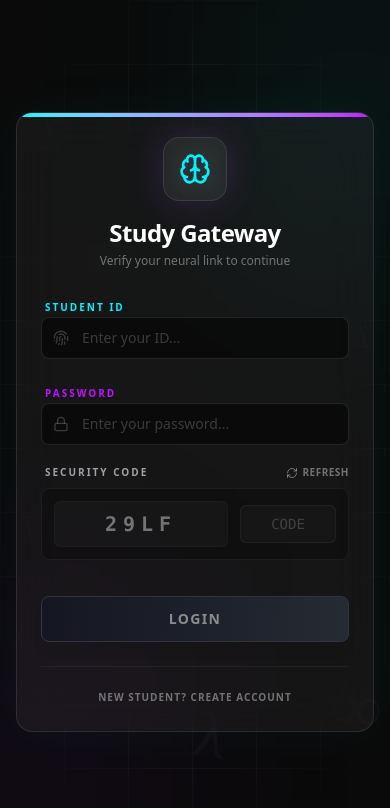
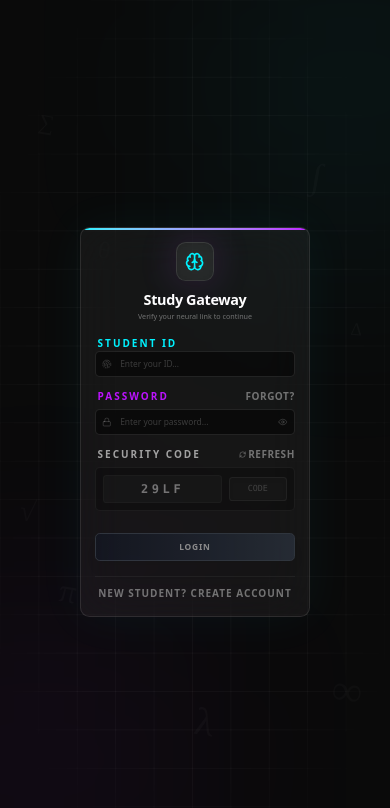
Before and after one commit to farday421-lang/Hsc-26, a React (Vite) app: page / in a window 390 px wide. Shown: the top 808 px of the page. Built offline with nearby package versions, Linux system fonts and the light colour scheme; no server answers; the database is empty.

Commit message:
feat: Add password recovery and mobile font scaling
Implement a password recovery mechanism for the login screen, allowing users to retrieve forgotten passwords using their Student ID.

Additionally, introduce responsive font scaling for smaller screens to improve the mobile user experience.

```diff
--- a/src/components/Login.tsx
+++ b/src/components/Login.tsx
@@ -1,6 +1,6 @@
 import React, { useState, useEffect } from 'react';
 import { motion, AnimatePresence } from 'motion/react';
-import { Brain, Fingerprint, Lock, CheckCircle2, Loader2, RefreshCw } from 'lucide-react';
+import { Brain, Fingerprint, Lock, CheckCircle2, Loader2, RefreshCw, Eye, EyeOff } from 'lucide-react';
 import { cn } from '../lib/utils';
 import { playSuccessSound } from '../lib/sounds';
 
@@ -28,6 +28,9 @@ export const Login: React.FC<SlideToLoginProps> = ({ onLogin, onCreateAccount })
   const [answer, setAnswer] = useState('');
   const [isUnlocked, setIsUnlocked] = useState(false);
   const [isLoading, setIsLoading] = useState(false);
+  const [showPassword, setShowPassword] = useState(false);
+  const [isRecovering, setIsRecovering] = useState(false);
+  const [recoveryId, setRecoveryId] = useState('');
 
   useEffect(() => {
     generateCaptcha();
@@ -41,6 +44,23 @@ export const Login: React.FC<SlideToLoginProps> = ({ onLogin, onCreateAccount })
     }
     setCaptcha(result);
     setAnswer('');
+  };
+
+  const handleRecoverPassword = (e: React.FormEvent) => {
+    e.preventDefault();
+    if (!recoveryId.trim()) {
+      alert("Please enter your Student ID.");
+      return;
+    }
+    const allData = JSON.parse(localStorage.getItem('hsc_2026_study_hub_data') || '{}');
+    const user = allData[recoveryId.trim()];
+    if (user && user.password) {
+      alert(`Security Check Passed.\n\nYour password is: ${user.password}\n\nPlease keep it safe!`);
+      setIsRecovering(false);
+      setUsername(recoveryId.trim());
+    } else {
+      alert("Account not found on this device.\n\nFor security reasons, passwords can only be recovered from the device you originally used to log in.");
+    }
   };
 
   const handleSubmit = async (e: React.FormEvent) => {
@@ -126,6 +146,41 @@ export const Login: React.FC<SlideToLoginProps> = ({ onLogin, onCreateAccount })
           <p className="text-white/40 text-xs font-medium">Verify your neural link to continue</p>
         </div>
 
+        {isRecovering ? (
+          <form onSubmit={handleRecoverPassword} className="space-y-5">
+            <div className="space-y-2">
+              <label className="text-[10px] font-bold text-neon-blue uppercase tracking-[0.2em] ml-1">
+                Recover Password
+              </label>
+              <div className="relative group">
+                <Fingerprint className="absolute left-3 top-1/2 -translate-y-1/2 w-4 h-4 text-white/20 group-focus-within:text-neon-blue transition-colors" />
+                <input
+                  type="text"
+                  value={recoveryId}
+                  onChange={(e) => setRecoveryId(e.target.value)}
+                  placeholder="Enter your Student ID..."
+                  className="w-full bg-black/50 border border-white/10 rounded-lg pl-10 pr-3 py-2.5 text-sm focus:outline-none focus:border-neon-blue/50 transition-all text-white placeholder:text-white/20 font-medium"
+                />
+              </div>
+            </div>
+            <button
+              type="submit"
+              disabled={!recoveryId.trim()}
+              className="w-full py-3 mt-4 rounded-lg font-bold text-white text-sm tracking-widest uppercase bg-gradient-to-r from-gray-900 to-gray-700 hover:from-black hover:to-gray-800 transition-all shadow-lg border border-gray-600 disabled:opacity-50 disabled:cursor-not-allowed"
+            >
+              Show Password
+            </button>
+            <div className="mt-6 pt-4 border-t border-white/5 text-center">
+              <button
+                type="button"
+                onClick={() => setIsRecovering(false)}
+                className="text-[10px] font-bold text-white/40 hover:text-neon-blue uppercase tracking-widest transition-colors"
+              >
+                Back to Login
+              </button>
+            </div>
+          </form>
+        ) : (
           <form onSubmit={handleSubmit} className="space-y-5">
             {/* Username Input */}
             <div className="space-y-2">
@@ -147,19 +202,38 @@ export const Login: React.FC<SlideToLoginProps> = ({ onLogin, onCreateAccount })
 
             {/* Password Input */}
             <div className="space-y-2">
-            <label className="text-[10px] font-bold text-neon-purple uppercase tracking-[0.2em] ml-1">
+              <div className="flex items-center justify-between ml-1">
+                <label className="text-[10px] font-bold text-neon-purple uppercase tracking-[0.2em]">
                   Password
                 </label>
+                {!isCreating && (
+                  <button
+                    type="button"
+                    onClick={() => setIsRecovering(true)}
+                    className="text-[10px] font-bold text-white/40 hover:text-neon-purple uppercase tracking-wider transition-colors"
+                  >
+                    Forgot?
+                  </button>
+                )}
+              </div>
               <div className="relative group">
                 <Lock className="absolute left-3 top-1/2 -translate-y-1/2 w-4 h-4 text-white/20 group-focus-within:text-neon-purple transition-colors" />
                 <input
-                type="password"
+                  type={showPassword ? "text" : "password"}
                   value={password}
                   onChange={(e) => setPassword(e.target.value)}
                   placeholder="Enter your password..."
-                className="w-full bg-black/50 border border-white/10 rounded-lg pl-10 pr-3 py-2.5 text-sm focus:outline-none focus:border-neon-purple/50 transition-all text-white placeholder:text-white/20 font-medium"
+                  className="w-full bg-black/50 border border-white/10 rounded-lg pl-10 pr-10 py-2.5 text-sm focus:outline-none focus:border-neon-purple/50 transition-all text-white placeholder:text-white/20 font-medium"
                   disabled={isUnlocked || isLoading}
                 />
+                <button
+                  type="button"
+                  onClick={() => setShowPassword(!showPassword)}
+                  className="absolute right-3 top-1/2 -translate-y-1/2 text-white/20 hover:text-white/60 transition-colors"
+                  disabled={isUnlocked || isLoading}
+                >
+                  {showPassword ? <EyeOff className="w-4 h-4" /> : <Eye className="w-4 h-4" />}
+                </button>
               </div>
             </div>
 
@@ -240,8 +314,10 @@ export const Login: React.FC<SlideToLoginProps> = ({ onLogin, onCreateAccount })
             {isCreating ? "Create Account" : "Login"}
           </button>
         </form>
+        )}
 
         {/* Toggle Mode */}
+        {!isRecovering && (
           <div className="mt-6 pt-4 border-t border-white/5 text-center">
             <button
               type="button"
@@ -258,6 +334,7 @@ export const Login: React.FC<SlideToLoginProps> = ({ onLogin, onCreateAccount })
               {isCreating ? "Already registered? Login here" : "New student? Create Account"}
             </button>
           </div>
+        )}
       </motion.div>
     </div>
   );
--- a/src/index.css
+++ b/src/index.css
@@ -8,6 +8,12 @@
 }
 
 @layer base {
+  @media (max-width: 768px) {
+    html {
+      font-size: 60%; /* Scales down the UI on mobile to look like 60% zoom */
+    }
+  }
+
   body {
     @apply bg-brand-black text-white selection:bg-neon-blue/30;
     background: radial-gradient(circle at top right, #1a1a1a, #0a0a0a);
```
Lines whose indentation alone changed are shown as unchanged.
